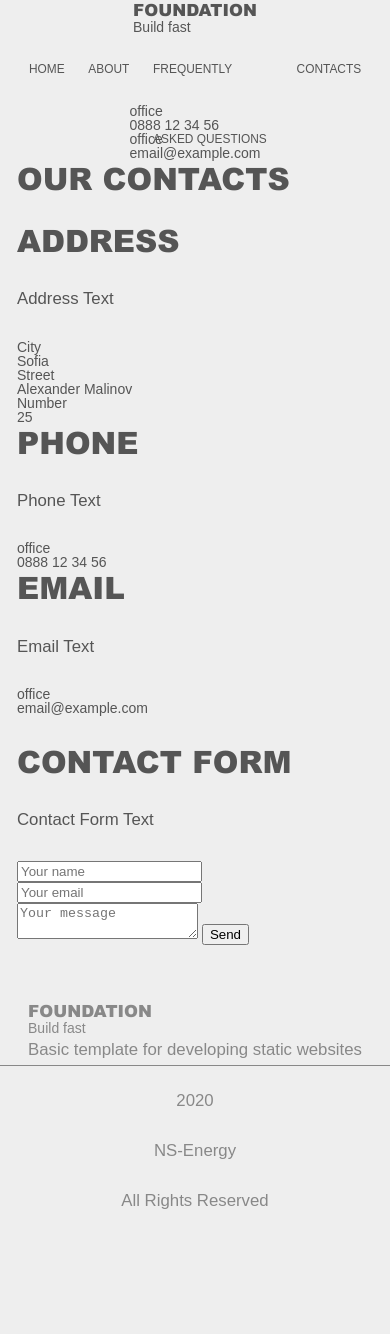
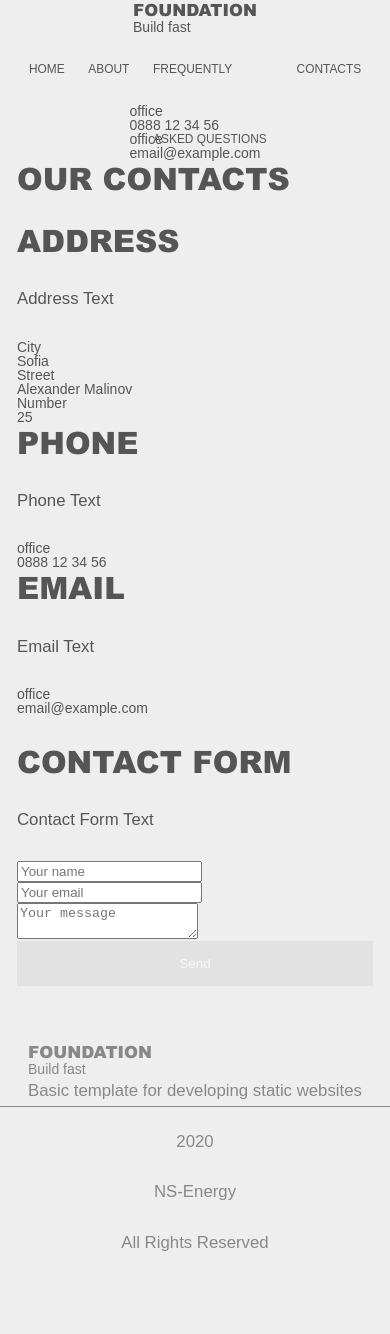
Before and after one commit to h5avlov/ns-energy.com, a Jekyll site: the page built from contacts.html, in a window 390 px wide. Built offline with Jekyll 4.4.1, drawn with Linux system fonts in a browser that asks for light colours; before the commit the page ends 1292 px from its top, so only the background shows below that.

Commit message:
Send-message styles added

```diff
--- a/_includes/form.html
+++ b/_includes/form.html
@@ -20,5 +20,5 @@
 		</label>
 	{% endfor %}
 
-	<button type= "submit">{{ data.submit.text }}</button>
+	<button type= "submit" class= "submit-button">{{ data.submit.text }}</button>
 </form>
--- /dev/null
+++ b/assets/css/send-message.css
@@ -0,0 +1,204 @@
+/* -----------------------------------------------------------------
+	Settings
+----------------------------------------------------------------- */
+
+.send-message {
+	--column-count: 3;
+	--column-gutter-x: 0.75rem;
+	--column-gutter-y: var( --column-gutter-x );
+	--field-width: calc( ( 100% - ( var( --column-count ) - 1 ) * var( --column-gutter-x ) ) / var( --column-count ) );
+	--field-height: 3.25rem;
+	--message-sent-notification-duration: 4s;
+}
+
+
+/* -----------------------------------------------------------------
+	Layout
+----------------------------------------------------------------- */
+
+.write-us {
+	box-sizing: border-box;
+}
+
+
+.send-message {
+	display: flex; flex-direction: row; flex-wrap: wrap;
+	max-width: var( --max-content-width ); margin-left: auto; margin-right: auto;
+	position: relative;
+}
+
+.send-message .label {
+	display: block;
+}
+
+.send-message .label,
+.send-message .submit-button {
+	width: var( --field-width ); height: 3.25rem;
+}
+
+.send-message .label {
+	margin-right: var( --column-gutter-x ); margin-bottom: var( --column-gutter-y );
+}
+
+.label.name {
+	order: 2;
+}
+
+.label.email {
+	order: 3;
+}
+
+.send-message .field {
+	box-sizing: border-box;
+	display: block;
+	width: 100%; height: 100%;
+	padding: 0.8rem;
+	border: 1px solid rgba( 0, 0, 0, 0.2 ); outline: none;
+}
+
+.send-message :nth-child( -n + 2 ) {
+	margin-top: 0;
+}
+
+.send-message .label.message {
+	order: 1;
+	box-sizing: border-box;
+	width: 100%; height: calc( 3.5 * var( --field-height ) );
+	margin-right: 0; margin-bottom: var( --column-gutter-y );
+	padding-right: 0;
+
+}
+
+.send-message .submit-button {
+	order: 4;
+	display: block;
+	margin-bottom: 0;
+	border: none;
+}
+
+.send-message .thankyou_message {
+	box-sizing: border-box;
+	display: none; align-items: center; justify-content: center;
+	width: auto;
+	left: 10%; right: 10%; top: -25%; bottom: -25%;
+	padding: 4rem;
+	position: absolute; z-index: 2;
+	border: 1.2rem solid;
+}
+
+.send-message .thankyou_message.display {
+	display: flex;
+}
+
+
+/* -----------------------------------------------------------------
+	Typography
+----------------------------------------------------------------- */
+
+.write-us .heading {
+	text-align: center;
+}
+
+.send-message .field {
+	font-family: Arial; font-size: 1rem;
+}
+
+.send-message .thankyou_message {
+	font-family: var( --heading-font-family ); font-size: 1.4rem; line-height: 1.5;
+	text-transform: uppercase;
+	text-align: center;
+	box-shadow: 0 0 20px 1px rgba( 0, 0, 0, 0.25 );
+}
+
+
+/* -----------------------------------------------------------------
+	Color
+----------------------------------------------------------------- */
+
+.send-message .field {
+	color: rgba( 0, 0, 0, 0.2 );
+}
+
+.send-message .field {
+	background-color: transparent;
+}
+
+.send-message .submit-button {
+	background-color: rgba( 0, 0, 0, 0.05 );
+	color: rgba( 255, 255, 255, 0.7 );
+}
+
+.send-message .submit-button:hover {
+	background-color: rgba( 0, 0, 0, 0.5 );
+}
+
+.send-message .thankyou_message {
+	background-color: rgba( 255, 255, 255, 0.85 );
+}
+
+
+/* -----------------------------------------------------------------
+	Keyframes
+----------------------------------------------------------------- */
+
+@keyframes remove {
+	0% {
+		visibility: visible;
+	}
+
+	100% {
+		visibility: hidden;
+		width: 0; height: 0; padding: 0; border: none; overflow: hidden;
+	}
+
+}
+
+
+/* -----------------------------------------------------------------
+	User interaction
+----------------------------------------------------------------- */
+
+.send-message .submit-button {
+	cursor: pointer;
+}
+
+.send-message .thankyou_message.display.remove {
+	animation-name: remove; animation-duration: 0.005s; animation-delay: 4s; animation-fill-mode: forwards;
+
+}
+
+
+/* -----------------------------------------------------------------
+	Media queries
+----------------------------------------------------------------- */
+
+@media ( max-width: 650px ) {
+
+	/* .send-message {
+		align-items: center;
+
+	}  */
+
+	/* .send-message > * {
+		width: 100%;
+	}  */
+
+	.send-message .message-holder {
+		height: calc( 3.5 * var( --field-height ) );
+		padding: 0;
+		position: relative;
+
+	}
+
+
+}
+
+@media ( max-width: 580px ) {
+
+	.send-message {
+		--column-count: 1;
+		--column-gutter-x: 0rem;
+		--column-gutter-y: 0.4rem;
+	}
+
+}
--- a/assets/css/style.css
+++ b/assets/css/style.css
@@ -5,4 +5,5 @@
 @import "./color.css";
 @import "./header.css";
 @import "./sell-points.css";
+@import "./send-message.css";
 @import "./footer.css";
```
